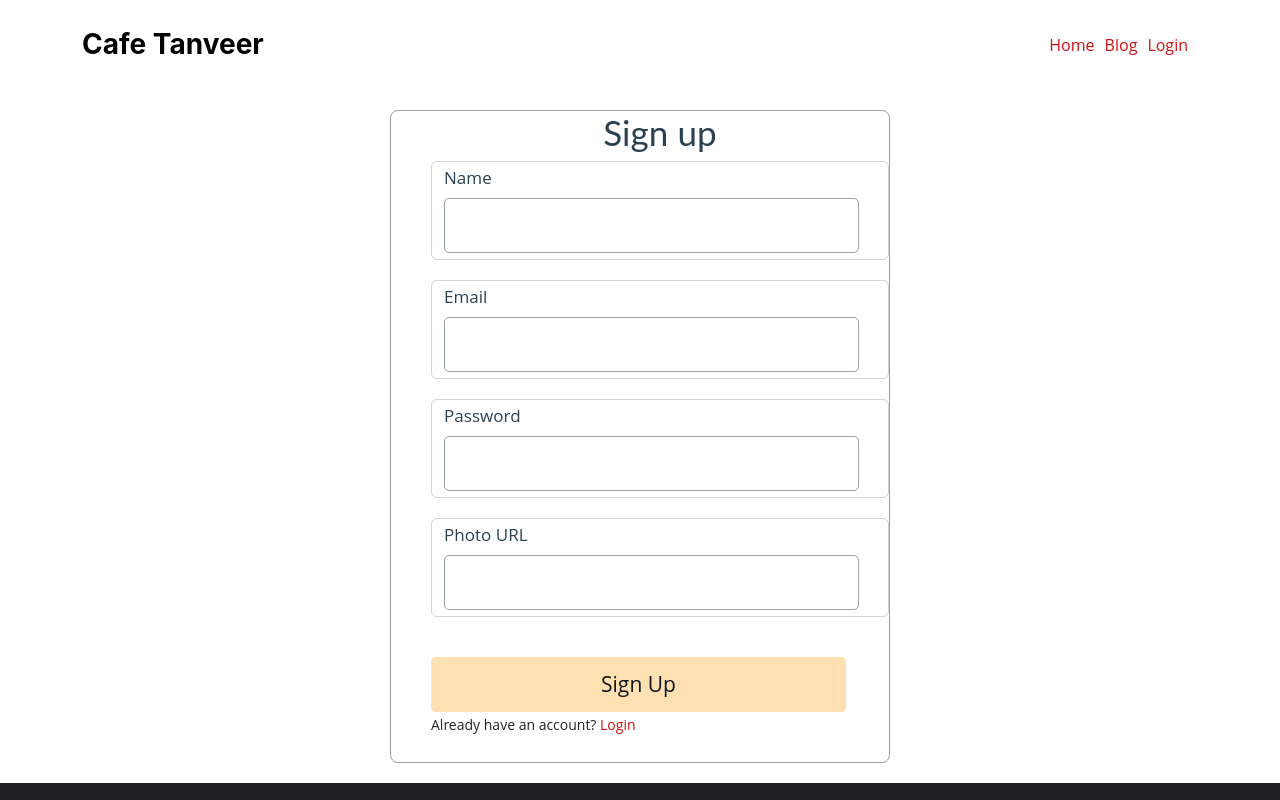
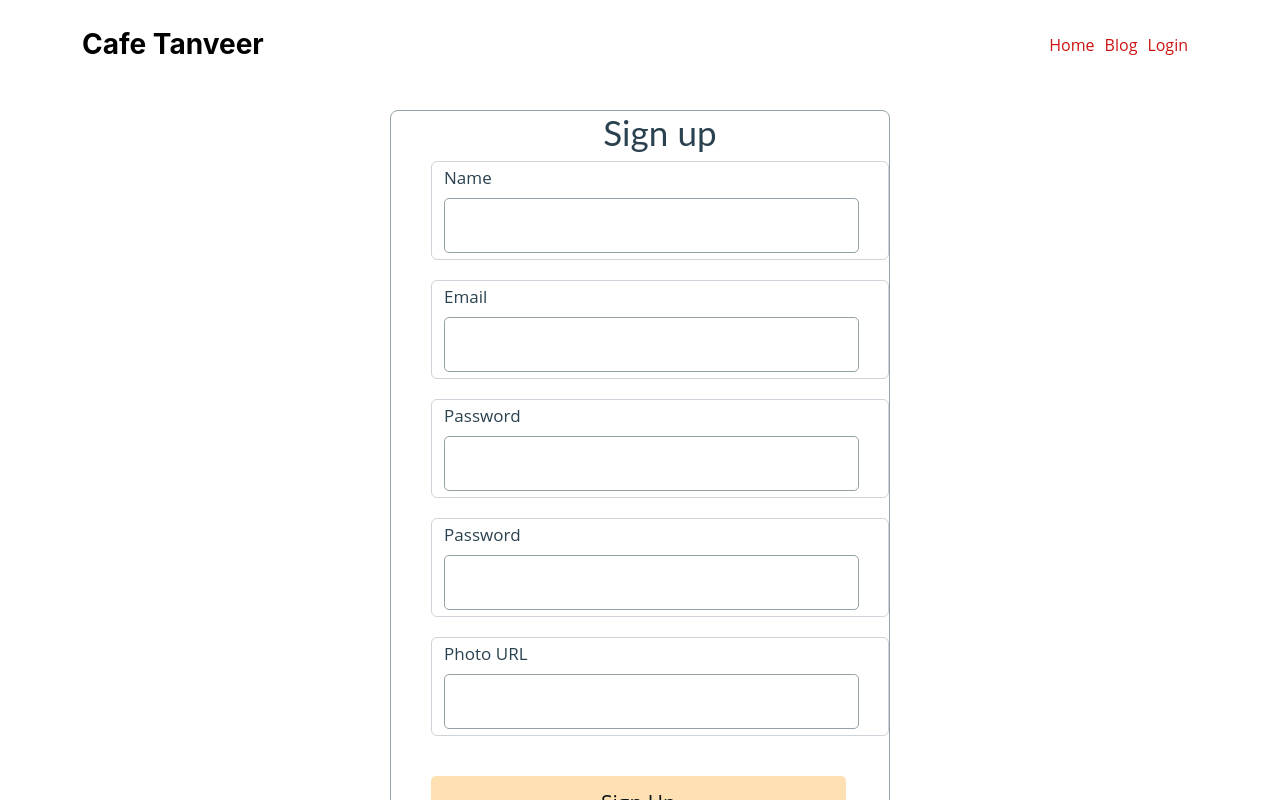
Before and after one commit to tanveer19/A10-cafe-onion-client, a React (Vite) app: page /signup in a window 1280 px wide. Shown: the top 800 px of the page. Built offline with nearby package versions, Linux system fonts and the light colour scheme.

Commit message:
email reg done

```diff
--- a/src/components/SignUp.jsx
+++ b/src/components/SignUp.jsx
@@ -1,6 +1,10 @@
 import React, { useState } from "react";
 import "./SignUp.css";
 import { Link } from "react-router-dom";
+import { createUserWithEmailAndPassword, getAuth } from "firebase/auth";
+import app from "../firebase/firebase.config";
+
+const auth = getAuth(app);
 
 const SignUp = () => {
   const [error, setError] = useState("");
@@ -13,6 +17,15 @@ const SignUp = () => {
     const password = form.password.value;
     const confirm = form.confirm.value;
     console.log(email, password, confirm);
+    // create user in FB
+    createUserWithEmailAndPassword(auth, email, password)
+      .then((result) => {
+        const loggedUser = result.user;
+        console.log(loggedUser);
+      })
+      .catch((error) => {
+        console.log(error);
+      });
 
     if (password !== confirm) {
       setError("password did not match");
@@ -37,6 +50,10 @@ const SignUp = () => {
           <label htmlFor="password">Password</label>
           <input type="password" name="password" id="" required />
         </div>
+        <div className="form-control">
+          <label htmlFor="confirm">Password</label>
+          <input type="password" name="confirm" id="" required />
+        </div>
 
         <div className="form-control">
           <label htmlFor="photo">Photo URL</label>
```
